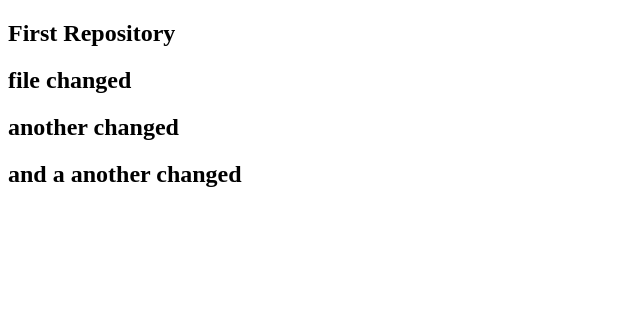
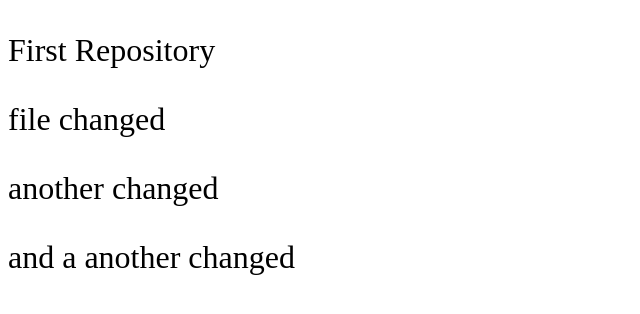
Before and after one commit to JabirHasan910/first-repo, a plain HTML site: page index.html in a window 1280 px wide. Shown: the whole page, without its empty margins (0-640 px from the left). Drawn offline with Linux system fonts and the light colour scheme.

Commit message:
css link added and some styles  are removed also some html tags are chenged

```diff
--- a/index.html
+++ b/index.html
@@ -5,13 +5,14 @@
     <meta charset="UTF-8">
     <meta name="viewport" content="width=device-width, initial-scale=1.0">
     <title>Document</title>
+    <link rel="stylesheet" href="style.css">
 </head>
 
 <body>
-    <h2>First Repository</h2>
-    <h2>file changed</h2>
-    <h2>another changed</h2>
-    <h2>and a another changed</h2>
+    <p>First Repository</p>
+    <p>file changed</p>
+    <p>another changed</p>
+    <p>and a another changed</p>
 </body>
 
 </html>
--- a/style.css
+++ b/style.css
@@ -1,4 +1,5 @@
-* {
-    color: aliceblue;
-    background-color: aqua;
+* {}
+
+body {
+    font-size: xx-large;
 }
```
